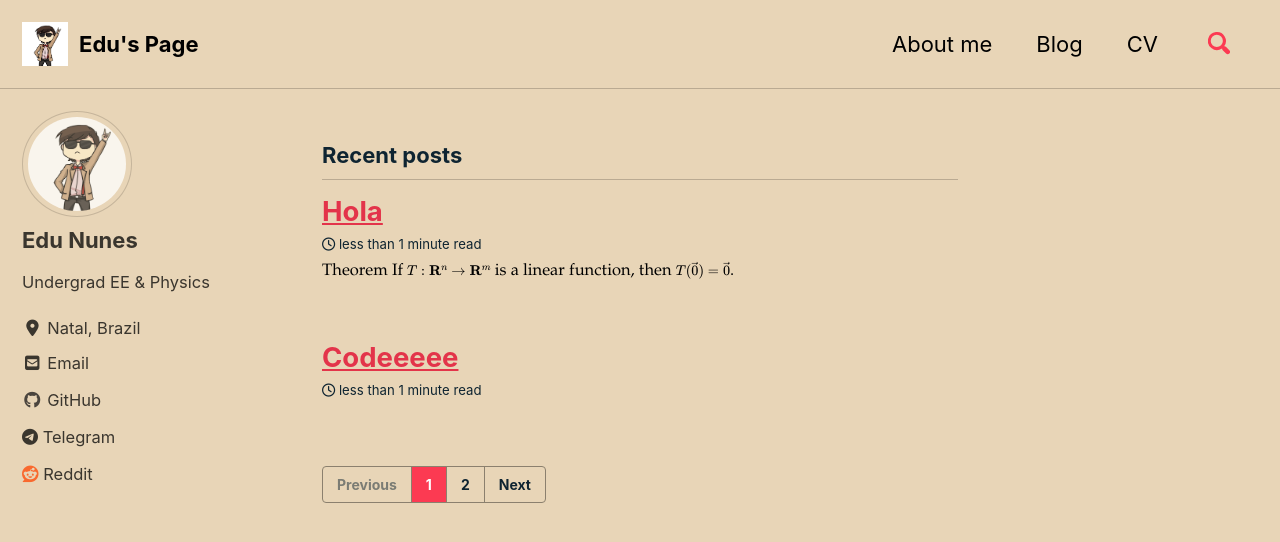
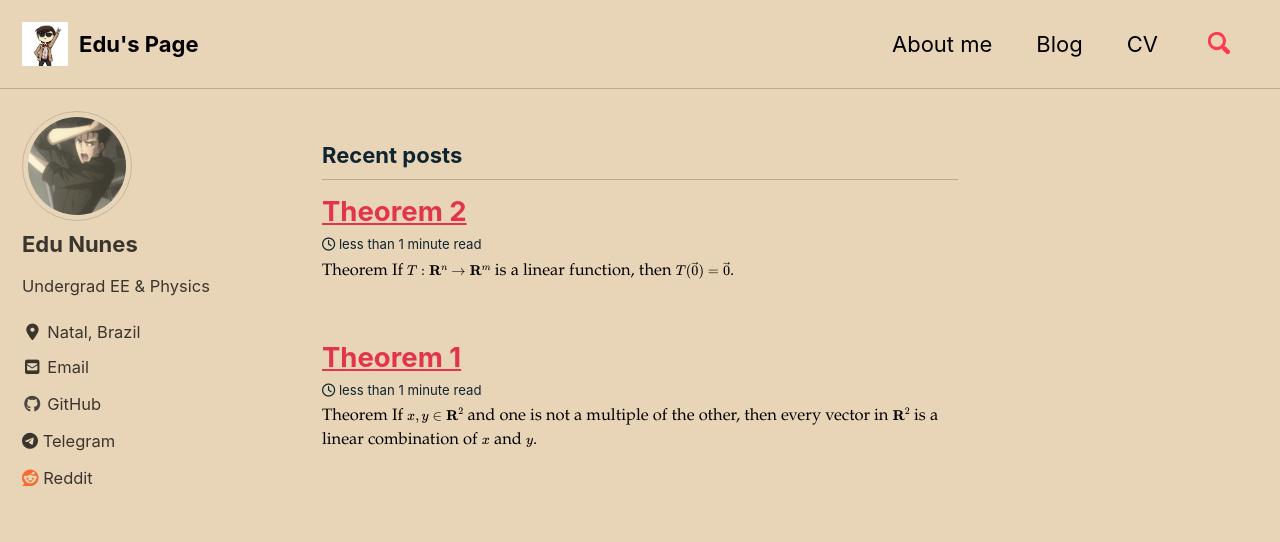
Before and after one commit to dioph/dioph.github.io, a Jekyll site: the page built from index.html, in a window 1280 px wide and 900 px high. Shown: the top 542 px of the window. Built offline with Jekyll 4.4.1, drawn with Linux system fonts in a browser that asks for light colours; cached includes are drawn as plain includes; nearby versions of some CDN libraries; formulas are drawn with MathJax 3; the list of posts is cut into pages by our own code.

```diff
--- a/_config.yml
+++ b/_config.yml
@@ -19,7 +19,7 @@
 # Site Author
 author:
   name             : "Edu Nunes"
-  avatar           : "/assets/images/rocktor.gif"
+  avatar           : "/assets/images/okarin.jpg"
   bio              : "Undergrad EE & Physics"
   location         : "Natal, Brazil"
   email            : diofanto.nunes@gmail.com
@@ -109,7 +109,7 @@
 
 # Outputting
 permalink: /:categories/:title/
-paginate: 2 # amount of posts to show
+paginate: 5 # amount of posts to show
 paginate_path: /page:num/
 timezone: America/Fortaleza # https://en.wikipedia.org/wiki/List_of_tz_database_time_zones
 
--- a/_posts/2019-07-25-theorem-1.md
+++ b/_posts/2019-07-25-theorem-1.md
@@ -1,5 +1,5 @@
 ---
-title: "Test"
+title: "Theorem 1"
 date: 2019-07-25
 tags: [beginner]
 categories: proof-paradise
--- a/_posts/2019-07-29-theorem-2.md
+++ b/_posts/2019-07-29-theorem-2.md
@@ -1,5 +1,5 @@
 ---
-title: "Hola"
+title: "Theorem 2"
 date: 2019-07-29
 tags: [beginner]
 categories: proof-paradise
```
Also changed, not shown: _posts/2019-07-27-code.md (deleted, +0 -12 lines), README.md.
